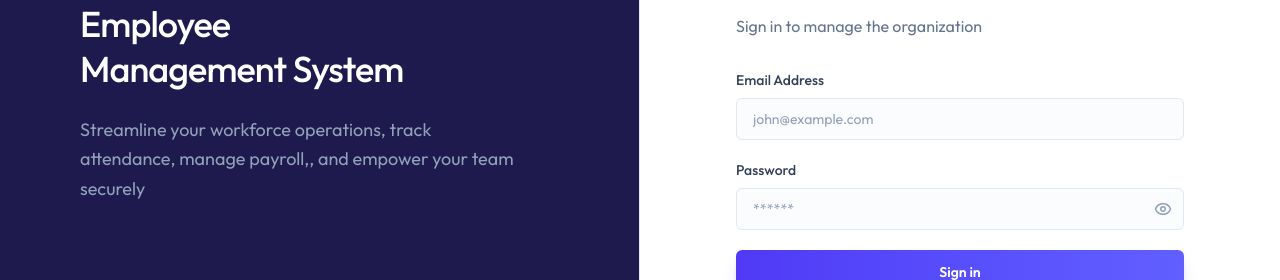
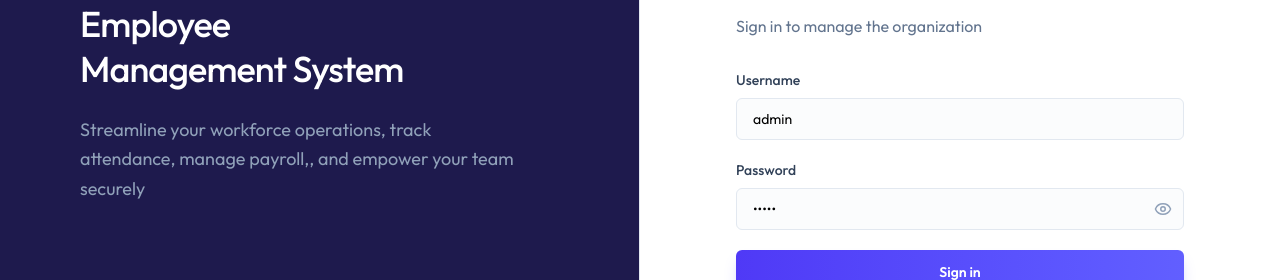
Before and after one commit to junaid0x/EMS, a React (Vite) app in the folder client/: page /login/admin in a window 1280 px wide. Shown: the part 298-578 px from the top of the page. Built offline with nearby package versions, Linux system fonts and the light colour scheme.

Commit message:
feat: update routing for login and dashboard navigation, enhance login form with default credentials, and normalize admin email handling in authentication

```diff
--- a/client/src/App.jsx
+++ b/client/src/App.jsx
@@ -17,6 +17,7 @@ const App = () => {
     <>
       <Toaster/>
       <Routes>
+          <Route path="/" element={<Navigate to="/login" replace />} />
           <Route path="/login" element={ <LoginLanding/>} />
           <Route path="/login/admin" element={ <LoginForm role="admin" title="Admin Portal" subtitle="Sign in to manage the organization"/>} />
           <Route path="/login/employee" element={ <LoginForm role="employee" title="Employee Portal" subtitle="Sign in to access your account"/>} />
--- a/client/src/api/axios.js
+++ b/client/src/api/axios.js
@@ -1,7 +1,11 @@
 import axios from "axios"
 
+const configuredBaseUrl = import.meta.env.VITE_BASE_URL?.trim()
+
 const api = axios.create({
-    baseURL: (import.meta.VITE_BASE_URL || "http://localhost:4000") + "/api"
+    baseURL: configuredBaseUrl
+        ? `${configuredBaseUrl.replace(/\/$/, "")}/api`
+        : "/api"
 })
 
 //Attach Auth token to all network requests
--- a/client/src/components/LoginForm.jsx
+++ b/client/src/components/LoginForm.jsx
@@ -7,8 +7,8 @@ import toast from 'react-hot-toast'
 
 const LoginForm = ({ role, title, subtitle }) => {
 
-  const [email, setEmail] = useState("")
-  const [password, setPassword] = useState("")
+  const [email, setEmail] = useState("admin")
+  const [password, setPassword] = useState("admin")
   const [showPassword, setShowPassword] = useState(false)
   const [error, setError] = useState("")
   const [loading, setLoading] = useState(false)
@@ -23,8 +23,10 @@ const LoginForm = ({ role, title, subtitle }) => {
       await login(email, password, role)
       navigate("/dashboard")
     } catch (error) {
-      toast.error(error.response?.data?.error || error.message || "Login Failed")
-    }finally{
+      const message = error.response?.data?.error || error.message || "Login Failed"
+      setError(message)
+      toast.error(message)
+    } finally {
       setLoading(false)
     }
   }
@@ -51,14 +53,14 @@ const LoginForm = ({ role, title, subtitle }) => {
 
           <form action="" className="space-y-5" onSubmit={handleSubmit}>
             <div>
-              <label htmlFor="" className="block text-sm font-medium text-slate-700 mb-2">Email Address</label>
-              <input type="email" value={email} onChange={(e) => setEmail(e.target.value)} required placeholder="john@example.com" />
+              <label htmlFor="username" className="block text-sm font-medium text-slate-700 mb-2">Username</label>
+              <input id="username" type="text" value={email} onChange={(e) => setEmail(e.target.value)} required placeholder="admin" autoComplete="username" />
             </div>
             <div>
-              <label className="block text-sm font-medium text-slate-700 mb-2">Password</label>
+              <label htmlFor="password" className="block text-sm font-medium text-slate-700 mb-2">Password</label>
               <div className="relative">
-                <input type={showPassword ? 'text' : 'password'} onChange={(e) => setPassword(e.target.value)} required
-                className="pr-11" placeholder="******" />
+                <input id="password" type={showPassword ? 'text' : 'password'} value={password} onChange={(e) => setPassword(e.target.value)} required
+                className="pr-11" placeholder="admin" autoComplete="current-password" />
                 <button type="button" className="absolute right-3 top-1/2 -translate-y-1/2 text-slate-400
                  hover:text-slate-600 transition-colors" onClick={()=> setShowPassword(!showPassword)}>
                   {showPassword ? <EyeOffIcon size={18}/> : <EyeIcon size={18}/>}
--- a/client/src/pages/LoginLanding.jsx
+++ b/client/src/pages/LoginLanding.jsx
@@ -11,7 +11,7 @@ const LoginLanding = () => {
   const {user, loading} = useAuth()
 
   if(loading) return <Loading/>
-  if(user) return <Navigate to="/login"/>
+  if(user) return <Navigate to="/dashboard" replace />
 
 
       const portalOptions =[
```
Also changed, not shown: 1 other file (tests, documents, lock files or other folders).
